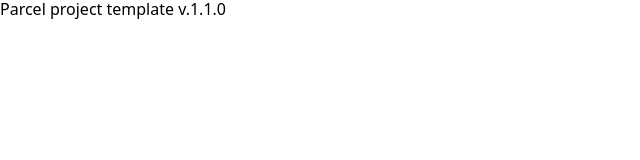
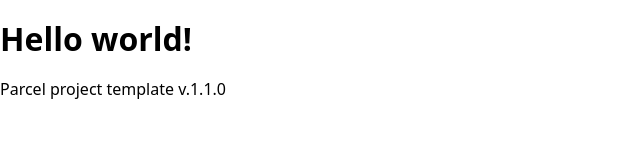
Before and after one commit to Popeye80/test, a plain HTML site: page index.html in a window 1280 px wide. Shown: the whole page, without its empty margins (0-640 px from the left). Drawn offline with nearby package versions, Linux system fonts and the light colour scheme.

Commit message:
Deploying to gh-pages from @ Popeye80/test@90bab5b4f7c05c07c7441ecea9a52e0535734e71 🚀

```diff
--- a/index.html
+++ b/index.html
@@ -1 +1 @@
-<!DOCTYPE html><html lang="ru"><head><meta charset="UTF-8"><meta name="viewport" content="width=device-width, initial-scale=1.0"><title>Parcel project template</title><link rel="stylesheet" href="https://cdnjs.cloudflare.com/ajax/libs/modern-normalize/1.0.0/modern-normalize.min.css" integrity="sha512-ISS7cAi1PEhQ8jnbJpJZMd29NlhNj4AWYyLOSp2CE/CsHxTCu+r+t0D2yoJudVrd0/8fTVPUVDzY5Tvli75u/g==" crossorigin=""><link rel="stylesheet" href="/test/src.8373a6d4.css"></head><body>  <div class="example"> Parcel project template v.1.1.0 </div>  <script src="/test/src.916c9913.js"></script> </body></html>
+<!DOCTYPE html><html lang="ru"><head><meta charset="UTF-8"><meta name="viewport" content="width=device-width, initial-scale=1.0"><title>Parcel project template</title><link rel="stylesheet" href="https://cdnjs.cloudflare.com/ajax/libs/modern-normalize/1.0.0/modern-normalize.min.css" integrity="sha512-ISS7cAi1PEhQ8jnbJpJZMd29NlhNj4AWYyLOSp2CE/CsHxTCu+r+t0D2yoJudVrd0/8fTVPUVDzY5Tvli75u/g==" crossorigin=""><link rel="stylesheet" href="/test/src.8373a6d4.css"></head><body> <h1>Hello world!</h1>  <div class="example"> Parcel project template v.1.1.0 </div>  <script src="/test/src.916c9913.js"></script> </body></html>
```
